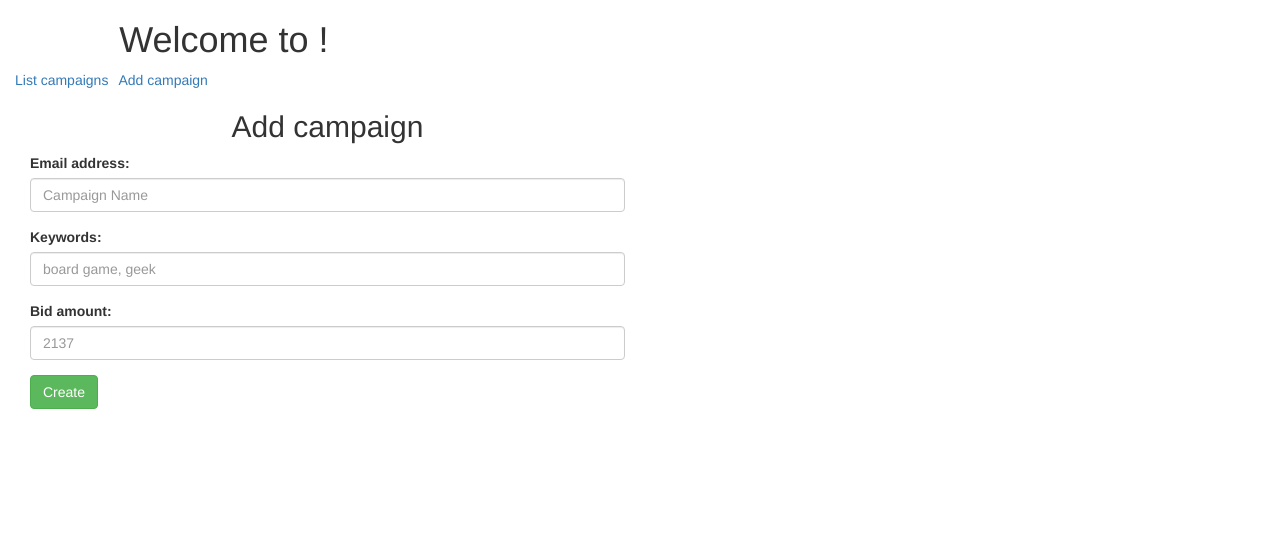
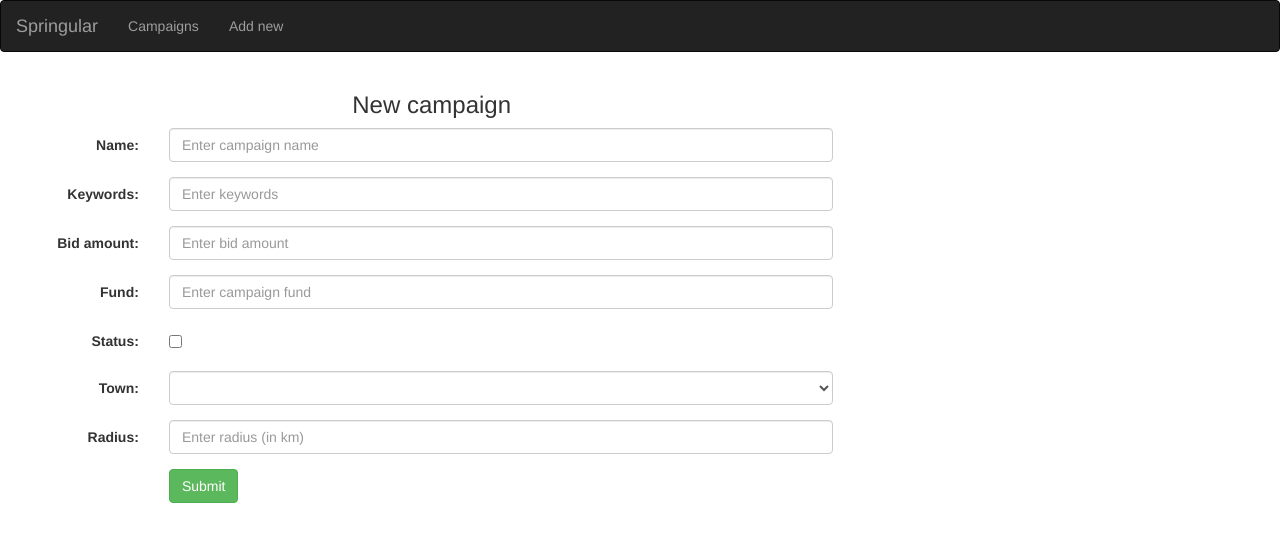
Before and after one commit to Numernabis/springular, an Angular app in the folder client/: page /add in a window 1280 px wide. Shown: the top 542 px of the page. Built offline with nearby package versions, Linux system fonts and the light colour scheme.

Commit message:
Update app layout

```diff
--- a/client/angular.json
+++ b/client/angular.json
@@ -24,11 +24,12 @@
               "src/assets"
             ],
             "styles": [
-              "src/styles.css",
-              "./node_modules/bootstrap/dist/css/bootstrap.css"
+              "./node_modules/bootstrap/dist/css/bootstrap.min.css",
+              "./node_modules/ngx-bootstrap/datepicker/bs-datepicker.css",
+              "src/styles.css"
             ],
             "scripts": [
-              "./node_modules/bootstrap/dist/js/bootstrap.js"
+              "node_modules/bootstrap/dist/js/bootstrap.min.js"
             ]
           },
           "configurations": {
@@ -87,6 +88,8 @@
               "src/assets"
             ],
             "styles": [
+              "./node_modules/bootstrap/dist/css/bootstrap.min.css",
+              "./node_modules/ngx-bootstrap/datepicker/bs-datepicker.css",
               "src/styles.css"
             ],
             "scripts": []
@@ -118,6 +121,7 @@
           }
         }
       }
-    }},
+    }
+  },
   "defaultProject": "client"
 }
--- a/client/package.json
+++ b/client/package.json
@@ -20,6 +20,7 @@
     "@angular/platform-browser-dynamic": "~8.0.1",
     "@angular/router": "~8.0.1",
     "bootstrap": "3.3.7",
+    "ngx-bootstrap": "^4.3.0",
     "rxjs": "~6.4.0",
     "tslib": "^1.9.0",
     "zone.js": "~0.9.1"
--- a/client/src/app/app-routing.module.ts
+++ b/client/src/app/app-routing.module.ts
@@ -5,6 +5,7 @@ import {CampaignComponent} from './campaign/campaign.component';
 import {AddCampaignComponent} from './campaign/add-campaign.component';
 
 const routes: Routes = [
+  {path: '', component: CampaignComponent},
   {path: 'campaigns', component: CampaignComponent},
   {path: 'add', component: AddCampaignComponent}
 ];
--- a/client/src/app/app.component.html
+++ b/client/src/app/app.component.html
@@ -1,12 +1,15 @@
+<nav class="navbar navbar-inverse">
+  <div class="container-fluid">
+    <div class="navbar-header">
+      <a class="navbar-brand" href="#">Springular</a>
+    </div>
+    <ul class="nav navbar-nav">
+      <li><a routerLink="/campaigns">Campaigns</a></li>
+      <li><a routerLink="/add">Add new</a></li>
+    </ul>
+  </div>
+</nav>
+
 <div class="container-fluid">
-  <div class="col-md-offset-1">
-    <h1>
-      Welcome to !
-    </h1>
-  </div>
-
-  <a routerLink="/campaigns"> List campaigns</a>
-  <a style="margin-left:10px" routerLink="/add">Add campaign</a>
-  <br/>
   <router-outlet></router-outlet>
 </div>
--- a/client/src/app/app.module.ts
+++ b/client/src/app/app.module.ts
@@ -8,6 +8,8 @@ import {AppRoutingModule} from './app-routing.module';
 import {CampaignService} from './campaign/campaign.service';
 import {HttpClientModule} from "@angular/common/http";
 import {AddCampaignComponent} from './campaign/add-campaign.component';
+import {BrowserAnimationsModule} from '@angular/platform-browser/animations';
+import {AlertModule} from 'ngx-bootstrap/alert';
 
 @NgModule({
   declarations: [
@@ -19,7 +21,9 @@ import {AddCampaignComponent} from './campaign/add-campaign.component';
     BrowserModule,
     AppRoutingModule,
     HttpClientModule,
-    FormsModule
+    FormsModule,
+    BrowserAnimationsModule,
+    AlertModule.forRoot()
   ],
   providers: [CampaignService],
   bootstrap: [AppComponent]
--- a/client/src/app/campaign/add-campaign.component.html
+++ b/client/src/app/campaign/add-campaign.component.html
@@ -1,27 +1,73 @@
-<div class="col-md-6">
-  <h2 class="text-center">Add campaign</h2>
-  <form>
+<div class="col-md-8">
+  <h3 class="text-center">New campaign</h3>
+
+  <form class="form-horizontal">
     <div class="form-group">
-      <label for="campaignName">Email address:</label>
-      <input type="email" [(ngModel)]="campaign.campaignName"
-             placeholder="Campaign Name" name="campaignName"
-             class="form-control" id="campaignName">
+      <label class="control-label col-sm-2" for="campaignName">Name:</label>
+      <div class="col-sm-10">
+        <input [(ngModel)]="campaign.campaignName" name="campaignName"
+               class="form-control" id="campaignName" placeholder="Enter campaign name">
+      </div>
+    </div>
+    <div class="form-group">
+      <label class="control-label col-sm-2" for="keywords">Keywords:</label>
+      <div class="col-sm-10">
+        <input [(ngModel)]="campaign.keywords" name="keywords"
+               class="form-control" id="keywords" placeholder="Enter keywords">
+      </div>
+    </div>
+    <div class="form-group">
+      <label class="control-label col-sm-2" for="bidAmount">Bid amount:</label>
+      <div class="col-sm-10">
+        <input [(ngModel)]="campaign.bidAmount" name="bidAmount"
+               class="form-control" id="bidAmount" placeholder="Enter bid amount">
+      </div>
+    </div>
+    <div class="form-group">
+      <label class="control-label col-sm-2" for="campaignFund">Fund:</label>
+      <div class="col-sm-10">
+        <input [(ngModel)]="campaign.campaignFund" name="campaignFund"
+               class="form-control" id="campaignFund" placeholder="Enter campaign fund">
+      </div>
+    </div>
+    <div class="form-group">
+      <label class="control-label col-sm-2" for="status">Status:</label>
+      <div class="col-sm-10">
+        <div class="checkbox">
+          <label>
+            <input [(ngModel)]="campaign.status" name="status"
+                   type="checkbox" id="status">
+          </label>
+        </div>
+      </div>
+    </div>
+    <div class="form-group">
+      <label class="control-label col-sm-2" for="town">Town:</label>
+      <div class="col-sm-10">
+        <select [(ngModel)]="campaign.town" name="town"
+                class="form-control" id="town">
+          <option>Cracow</option>
+          <option>Warsaw</option>
+          <option>Zakopane</option>
+        </select>
+      </div>
+    </div>
+    <div class="form-group">
+      <label class="control-label col-sm-2" for="radius">Radius:</label>
+      <div class="col-sm-10">
+        <input [(ngModel)]="campaign.radius" name="radius"
+               onkeyup="this.value=this.value.replace(/[^0-9.]/g,'')"
+               class="form-control" id="radius" placeholder="Enter radius (in km)">
+      </div>
     </div>
 
     <div class="form-group">
-      <label for="keywords">Keywords:</label>
-      <input [(ngModel)]="campaign.keywords"
-             placeholder="board game, geek" name="keywords"
-             class="form-control" id="keywords">
+      <div class="col-sm-offset-2 col-sm-10">
+        <button type="submit" class="btn btn-success" (click)="createCampaign()">Submit</button>
+      </div>
     </div>
 
-    <div class="form-group">
-      <label for="bidAmount">Bid amount:</label>
-      <input [(ngModel)]="campaign.bidAmount"
-             placeholder="2137" name="bidAmount"
-             class="form-control" id="bidAmount">
-    </div>
-
-    <button class="btn btn-success" (click)="createCampaign()">Create</button>
+    <alert *ngIf="successMessage" type="success"
+           (close)="successMessage = null">{{ successMessage }}</alert>
   </form>
 </div>
--- a/client/src/app/campaign/add-campaign.component.ts
+++ b/client/src/app/campaign/add-campaign.component.ts
@@ -10,15 +10,18 @@ import { CampaignService } from './campaign.service';
 export class AddCampaignComponent {
 
   campaign: Campaign = new Campaign();
+  successMessage: string;
 
   constructor(private router: Router,
               private campaignService: CampaignService) {
+    this.campaign.status = false;
   }
 
   createCampaign(): void {
     this.campaignService.createCampaign(this.campaign)
       .subscribe( data => {
-        alert("campaign created successfully.");
+        this.successMessage = "Campaign created successfully.";
+        setTimeout(() => this.successMessage = null, 3000);
       });
   };
 
--- a/client/src/app/campaign/campaign.component.html
+++ b/client/src/app/campaign/campaign.component.html
@@ -1,7 +1,7 @@
-<div class="col-md-6">
-  <h2>Campaign Details</h2>
+<div class="col-md-10">
+  <h3 class="text-center">Campaign list</h3>
 
-  <table class="table table-striped">
+  <table class="table table-hover">
     <thead>
     <tr>
       <th>Name</th>
@@ -24,6 +24,9 @@
       <td>{{campaign.town}}</td>
       <td>{{campaign.radius}}</td>
       <td>
+        <button class="btn btn-warning" routerLink="/edit/{{campaign.id}}">
+          <span class="glyphicon glyphicon-edit"></span>
+        </button>
         <button class="btn btn-danger" (click)="deleteCampaign(campaign)">
           <span class="glyphicon glyphicon-trash"></span>
         </button>
```
Also changed, not shown: 1 other file (tests, documents, lock files or other folders).
